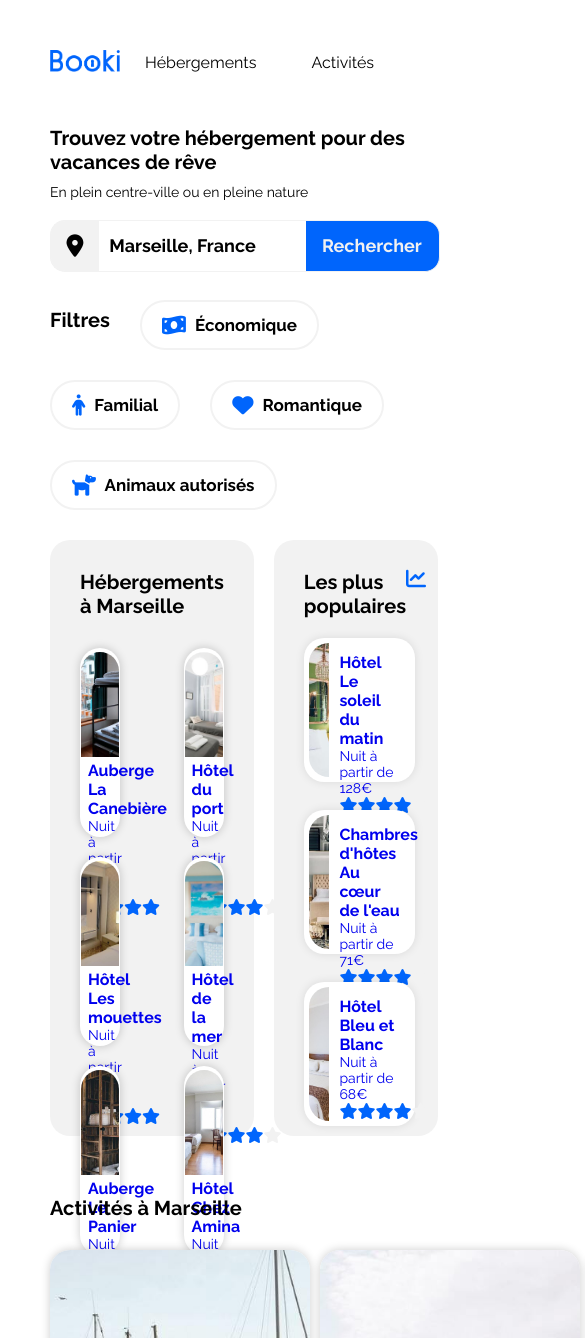
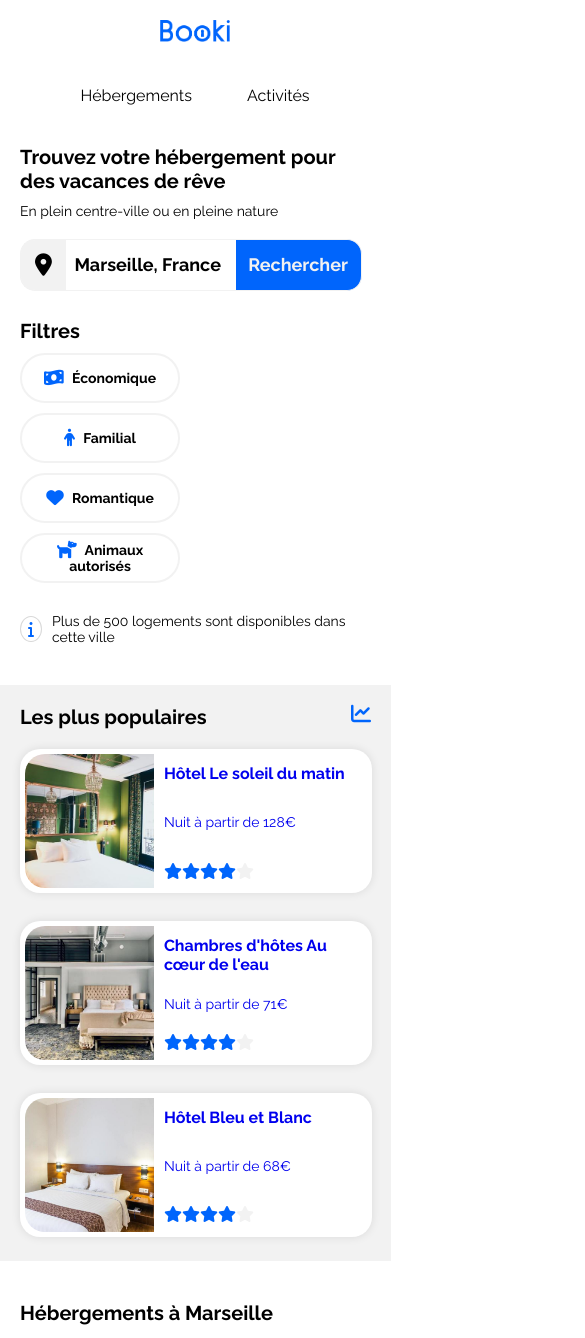
Before and after one commit to AeRyZe/Booki, a plain HTML site: page index.html in a window 390 px wide. Shown: the top 1338 px of the page, 585 px wide, since content can reach past the window. Drawn offline with Linux system fonts and the light colour scheme.

Commit message:
UPD 19
Finalisation du responsive téléphone & optimisations d'éléments d'interface.

```diff
--- a/css/style.css
+++ b/css/style.css
@@ -19,7 +19,7 @@ body {
 
 article,
 section {
-    width: 100%;
+    width: 90%;
     padding-left: 50px;
 }
 
@@ -179,12 +179,22 @@ p {
     margin-bottom: 30px;
 }
 
+.filters-container {
+    width: 90%;
+    display: flex;
+    align-items: center;
+}
+
+.filters-container h2 {
+    margin-right: 10px;
+}
+
 .filters-buttons {
     display: flex;
     flex-flow: row wrap;
-    justify-content: flex-start;
+    justify-content: space-between;
     align-items: center;
-    gap: 30px;
+    gap: 10px;
 }
 
 .button {
@@ -211,7 +221,7 @@ p {
 .i-container {
     height: 24px;
     width: 24px;
-    border: 1px solid #F2F2F2;
+    border: 1px solid #d9d9d9;
     border-radius: 100%;
     display: flex;
     justify-content: center;
@@ -311,7 +321,7 @@ p {
     display: flex;
     justify-content: space-between;
     flex-wrap: nowrap;
-    width: 92%;
+    width: 100%;
     gap: 20px;
 }
 
@@ -377,7 +387,7 @@ p {
 
 .activities-container {
     height: 424px;
-    width: 92%;
+    width: 100%;
     margin-top: 30px;
     margin-bottom: 20px;
     display: flex;
@@ -430,7 +440,7 @@ p {
 footer {
     display: flex;
     justify-content: center;
-    padding: 50px 50px 0 50px;
+    padding: 50px 50px 0 35px;
 }
 
 footer a:hover {
@@ -439,7 +449,7 @@ footer a:hover {
 
 .footer-container {
     height: 152px;
-    width: 100%;
+    width: 85%;
     background-color: #F2F2F2;
     padding: 45px 70px;
 }
@@ -509,7 +519,7 @@ footer a:hover {
     }
 
     .activities-container {
-        width: 90%;
+        width: 98%;
     }
 
     .result-activities {
@@ -522,3 +532,119 @@ footer a:hover {
 }
 
 /* ____________________________________________ TÉLÉPHONES ____________________________________________ */
+
+@media screen and (min-width: 250px) and (max-width: 768px) {
+    header {
+        padding: 20px 20px 40px 20px;
+    }
+
+    nav {
+        flex-direction: column;
+        justify-content: center;
+        align-items: center;
+        gap: 40px;
+    }
+
+    .shortcuts {
+        justify-content: space-between;
+    }
+
+    article,
+    section {
+        padding-left: 20px;
+    }
+
+    .barre-container {
+        width: 93%;
+    }
+
+    .information {
+        padding-left: 20px;
+    }
+
+    .filters-container {
+        flex-direction: column;
+        align-items: flex-start;
+    }
+
+    .filters-buttons {
+        justify-content: flex-start;
+    }
+
+    .button {
+        font-size: 14px;
+        width: 160px;
+    }
+
+    #hancre {
+        padding-left: 0;
+    }
+
+    .global-container {
+        flex-direction: column-reverse;
+    }
+
+    .populaire-container {
+        width: 100%;
+        border-radius: 0;
+        padding: 20px;
+    }
+
+    .hebergement-container {
+        background-color: white;
+        height: fit-content;
+        width: 100%;
+        border-radius: 0;
+        padding: 20px;
+    }
+
+    #aplus {
+        display: none;
+    }
+
+    .activities {
+        width: 95%;
+    }
+
+    .activities-container {
+        height: fit-content;
+        width: 92%;
+        flex-direction: column;
+    }
+
+    .hebergement-result {
+        width: 100%;
+    }
+
+    .hresult-top img {
+        width: 97%;
+    }
+
+    .result-activities {
+        height: 190px;
+        width: 100%;
+    }
+
+    .activitie-top {
+        height: 70%;
+    }
+
+    .activitie-bottom {
+        height: 30%;
+    }
+
+    footer {
+        padding: 5px;
+    }
+
+    .footer-container {
+        height: fit-content;
+        width: 100%;
+        padding: 25px;
+    }
+
+    .footer-row {
+        flex-direction: column;
+        align-items: flex-start;
+    }
+}
--- a/index.html
+++ b/index.html
@@ -9,8 +9,8 @@
     <script src="https://kit.fontawesome.com/83ac43579f.js" crossorigin="anonymous"></script>
     <title>Booki - Accueil</title>
 </head>
+
 <body>
-
     <header>
         <nav>
             <a href="#"><img src="./images/logo/Booki.png" alt="Logo de Booki"/></a>
@@ -22,7 +22,6 @@
     </header>
 
     <main>
-
         <section class="search">
             <h1>Trouvez votre hébergement pour des vacances de rêve</h1>
             <p>En plein centre-ville ou en pleine nature</p>
@@ -45,8 +44,8 @@
 
         <section class="filters">
             <div class="filters-container">
+                <div><h2>Filtres</h2></div>
                 <div class="filters-buttons">
-                    <div><h2>Filtres</h2></div>
                     <div class="first-filter">
                         <button class="button" type="button">
                             <i class="fa-solid fa-money-bill-wave fa-lg" id="icon"></i>
@@ -75,8 +74,13 @@
             </div>
         </section>
 
-
         <section id="hancre">
+            <div class="information">
+                <div class="i-container">
+                    <i class="fa-solid fa-info"></i>
+                </div>
+                <div><p>Plus de 500 logements sont disponibles dans cette ville</p></div>
+            </div>
             <div class="global-container">
                 <div class="hebergement-container">
                     <h2>Hébergements à Marseille</h2>
@@ -257,9 +261,8 @@
             </div>
         </section>
 
-
         <article class="activities" id="aancre">
-            <h1>Activités à Marseille</h1>
+            <h2>Activités à Marseille</h2>
             <div class="activities-container">
                 <a href="#">
                     <div class="result-activities">
```
